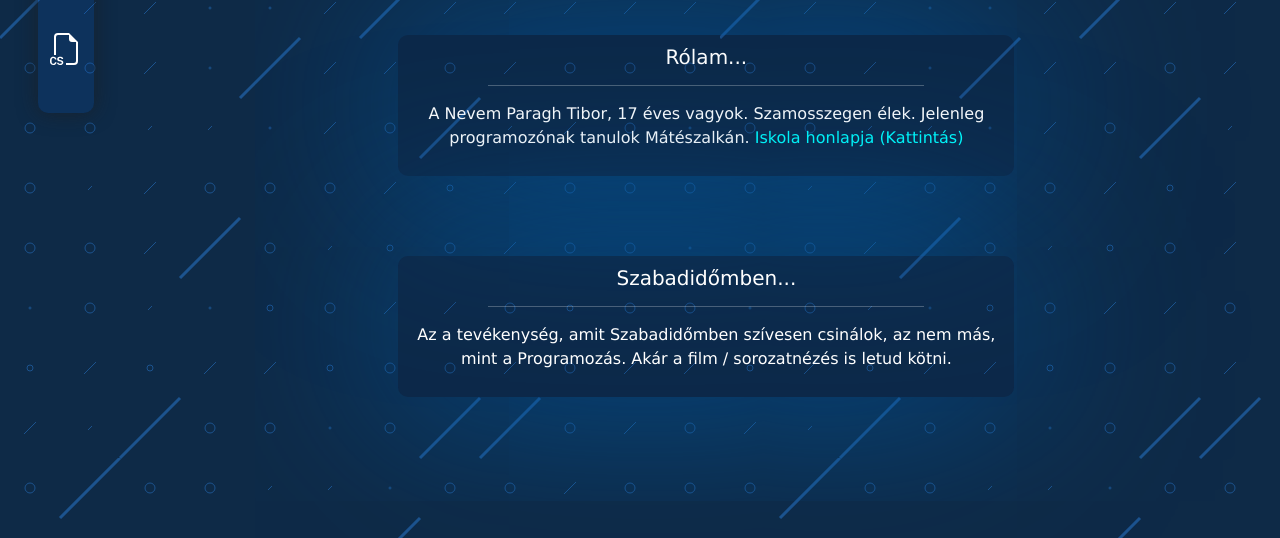
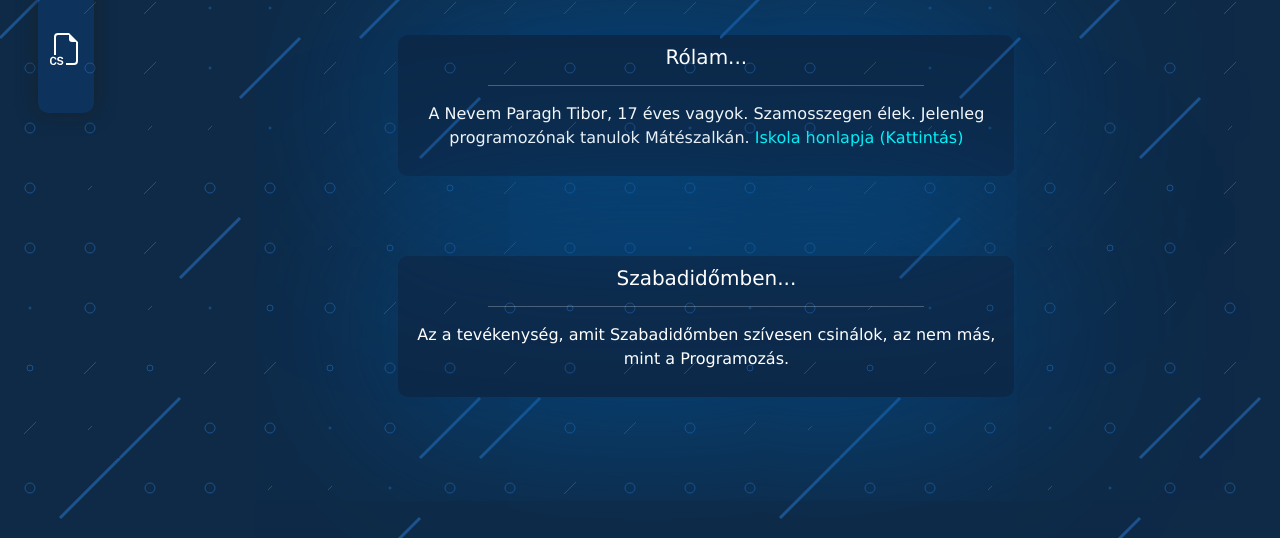
Before and after one commit to ParaghT/sajatoldal, a plain HTML site: page index.html in a window 1280 px wide. Shown: the part 262-800 px from the top of the page. Drawn offline with nearby package versions, Linux system fonts and the light colour scheme.

Commit message:
Update index.html

```diff
--- a/index.html
+++ b/index.html
@@ -84,7 +84,6 @@
           <h5 class="text-center">Szabadidőmben...</h5>
           <hr style="margin-left: 10vh; margin-right: 10vh;">
           <p>Az a tevékenység, amit Szabadidőmben szívesen csinálok, az nem más, mint a Programozás.
-            Akár a film / sorozatnézés is letud kötni.
           </p>
           </div>
       </div>
```
